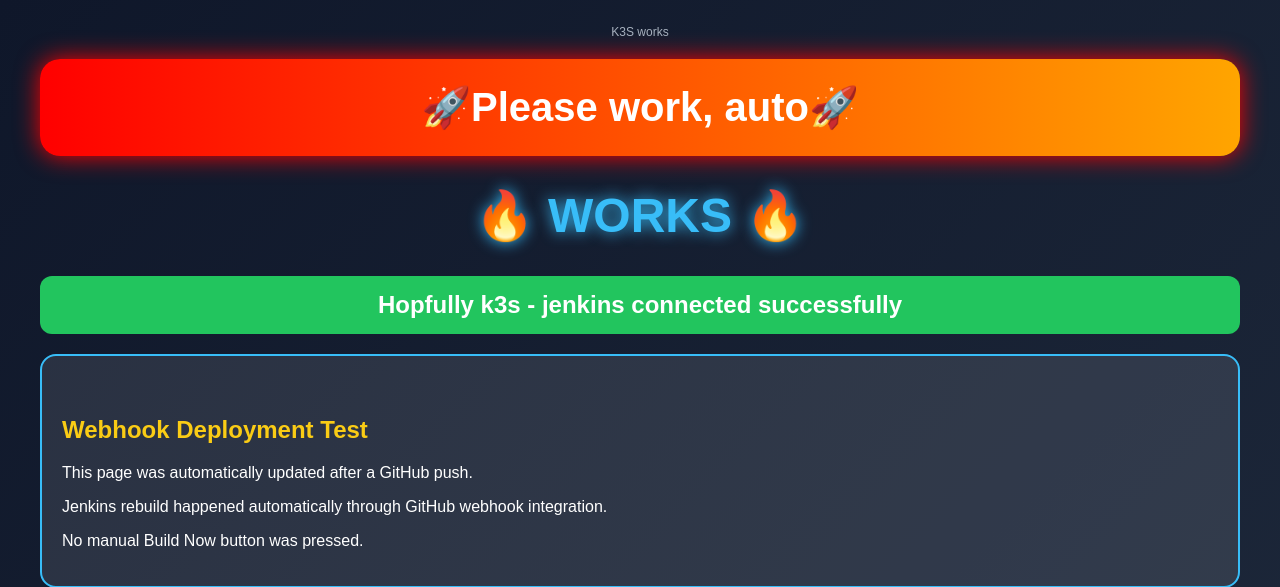
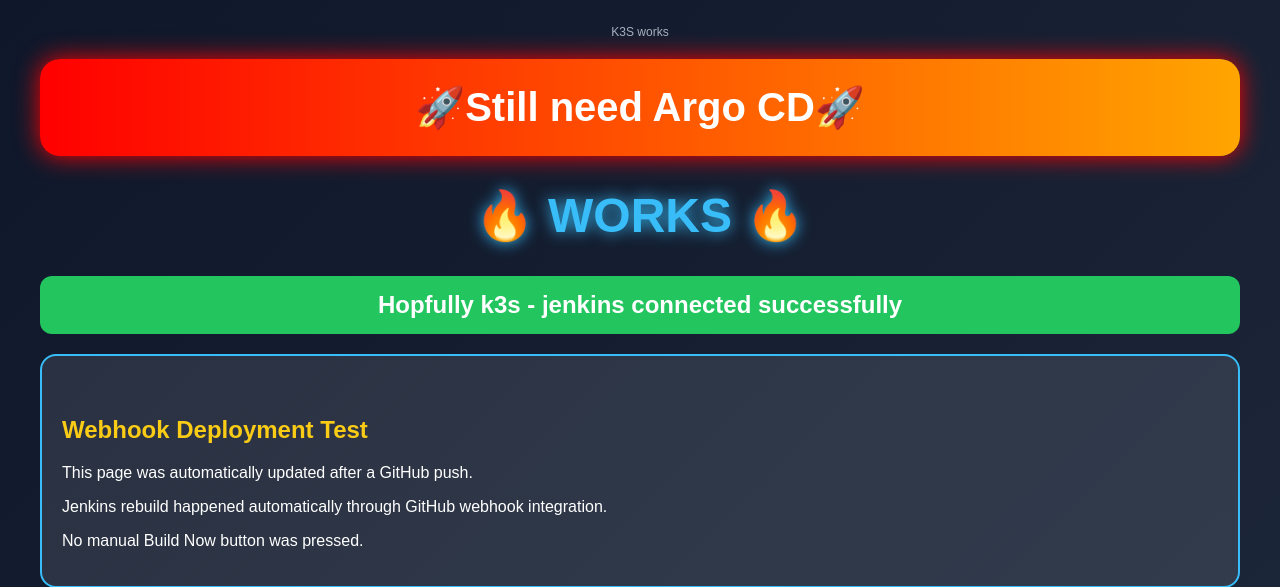
Before and after one commit to TassneemAmer/flask-notes-docker, a Flask app: page / in a window 1280 px wide. Shown: the top 587 px of the page. Run offline with Flask 3, Linux system fonts and the light colour scheme; data that the repository does not hold is empty.

Commit message:
Modify deployment status and update HTML structure
Updated the deployment status message in the HTML template and fixed minor formatting issues.

```diff
--- a/app/templates/index.html
+++ b/app/templates/index.html
@@ -105,7 +105,7 @@
     margin-bottom: 30px;
     box-shadow: 0 0 25px red;
 ">
-    🚀Please work, auto🚀
+    🚀Still need Argo CD🚀
 </div>
 
 <h1>🔥 WORKS 🔥</h1>
```
